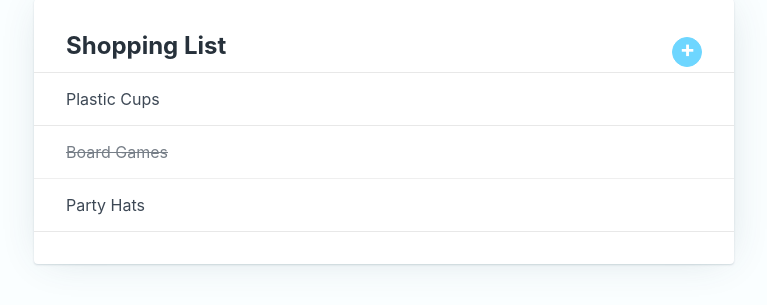
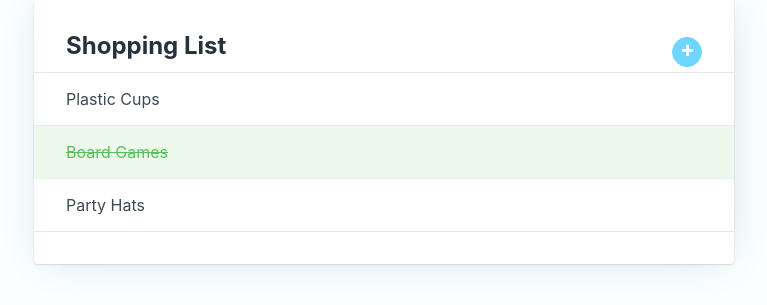
Before and after one commit to jarodpeachey/vuejs-shopping-list, a plain HTML site: page index.html in a window 1280 px wide. Shown: the part 85-390 px from the top of the page, without its empty margins (256-1023 px from the left). Drawn offline with nearby package versions, Linux system fonts and the light colour scheme.

Commit message:
Update completed styles

```diff
--- a/style.css
+++ b/style.css
@@ -139,6 +139,8 @@ button.gray {
 .purchased {
   text-decoration: line-through;
   opacity: 0.7;
+  background: rgba(20, 177, 20, 0.1);
+  color: rgb(20, 165, 20);
 }
 
 .priority {
```
